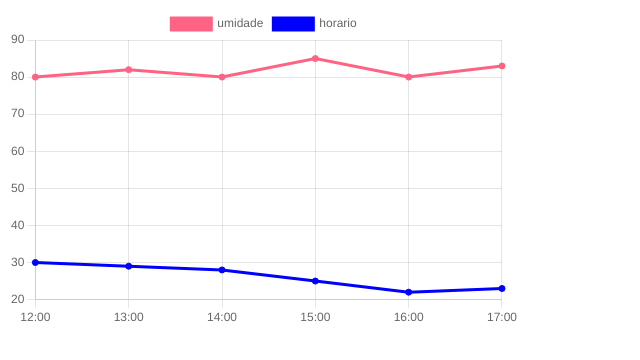
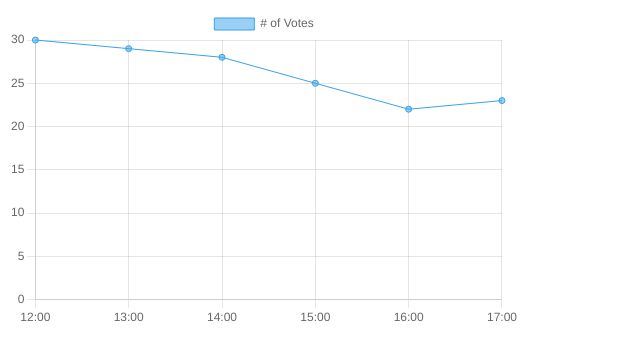
Before and after one commit to LuizSptech/ChartJS, a website: page atividade.html in a window 1280 px wide. Shown: the whole page, without its empty margins (0-640 px from the left). Drawn offline with nearby package versions, Linux system fonts and the light colour scheme.

Commit message:
salvando progresso

```diff
--- a/atividade.html
+++ b/atividade.html
@@ -1,59 +1,48 @@
 <!DOCTYPE html>
 <html lang="en">
+
 <head>
     <meta charset="UTF-8">
     <meta name="viewport" content="width=device-width, initial-scale=1.0">
     <title>desafio</title>
     <script src="https://cdn.jsdelivr.net/npm/chart.js"></script>
 </head>
+
 <body style="display: flex;">
     <div>
         <canvas id="desafio" style="position: relative; height: 40vh; width: 40vw;"></canvas>
     </div>
     <div>
-        <canvas id="desafio2"style="position: relative; height: 40vh; width: 40vw;"></canvas>
+        <canvas id="desafio2" style="position: relative; height: 40vh; width: 40vw;"></canvas>
     </div>
 
 </body>
 <script>
-    const horario = [
-        '12:00',
-        '13:00',
-        '14:00',
-        '15:00',
-        '16:00',
-        '17:00',
-    ];
 
-    const data = {
-        labels: horario,
-        datasets: [{
-            label: 'umidade',
-            backgroundColor: 'rgb(255, 99, 132)',
-            borderColor: 'rgb(255, 99, 132)',
-            data: [80, 82, 80, 85, 80, 83],
-        },{
-            label: 'horario',
-            backgroundColor: 'rgb(0, 0, 255)',
-            borderColor: 'rgb(0, 0, 255)',
-            data: [30, 29, 28, 25, 22, 23],
-        }]
-    };
-
-    const config = {
-        type: 'line',
-        data: data,
-        options: {}
-    };
-    const config2 = {
-        type: 'bar',
-        data: data,
-        options: {}
-    };
+      const ctx = document.getElementById('desafio');
 
 
+  new Chart(ctx, {
+    type: 'line',
+    data: {
+      labels: ['12:00', '13:00', '14:00', '15:00', '16:00', '17:00'],
+      datasets: [{
+        label: '# of Votes',
+        data: [30, 29, 28, 25, 22,23 ],
+        borderWidth: 1
+      }]
+    },
+    options: {
+      scales: {
+        y: {
+          beginAtZero: true
+        }
+      }
+    }
+  });
 
-/*DIVISÃO*/
+
+    /*DIVISÃO*/
 
 
 
@@ -73,7 +62,7 @@
             backgroundColor: 'rgb(255, 99, 132)',
             borderColor: 'rgb(255, 99, 132)',
             data: [22, 24, 27, 23, 20, 18],
-        },{
+        }, {
             label: 'Umidade Média',
             backgroundColor: 'rgb(0, 0, 255)',
             borderColor: 'rgb(0, 0, 255)',
@@ -91,10 +80,7 @@
 
 
 <script>
-    const myChart = new Chart(
-        document.getElementById('desafio'),
-        config
-    );
+
     const myChart2 = new Chart(
         document.getElementById('desafio2'),
         configura
--- /dev/null
+++ b/package.json
@@ -0,0 +1,5 @@
+{
+  "dependencies": {
+    "chart.js": "^4.5.1"
+  }
+}
```
Also changed, not shown: atividade2.html (+20 -38 lines), 1 other file.
